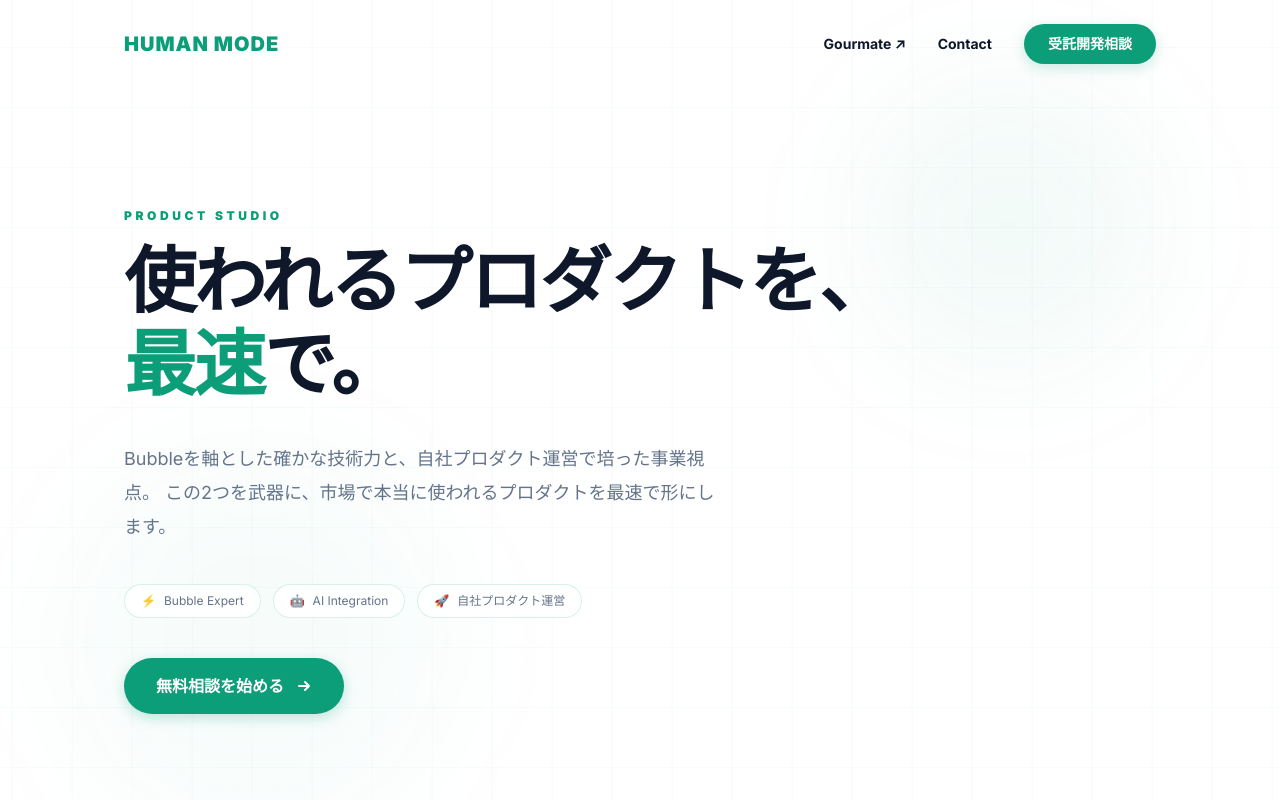
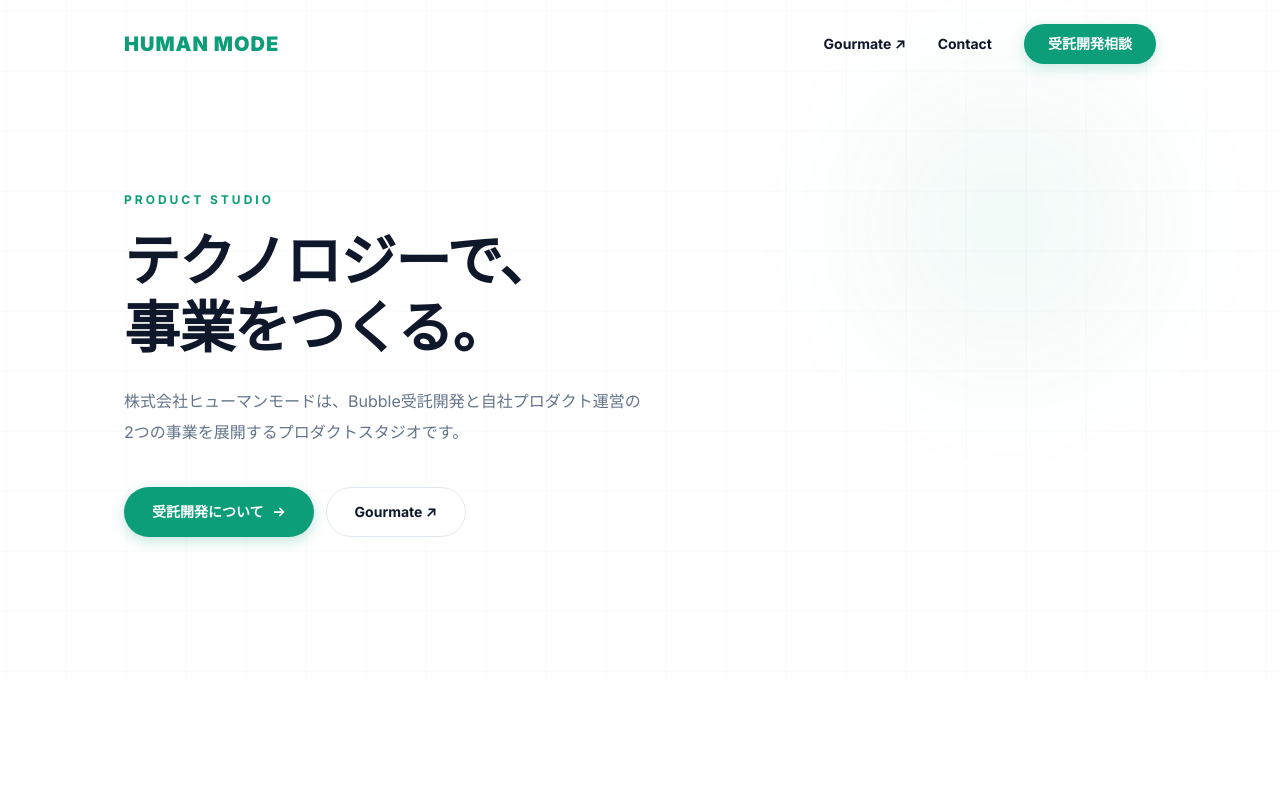
Before and after one commit to ogura-ux/human-mode-site, a Next.js app: page / in a window 1280 px wide. Shown: the top 800 px of the page. Built offline with nearby package versions, Linux system fonts and the light colour scheme.

Commit message:
Corporate page: simplify to company introduction level
Remove Philosophy/Why Us section, rewrite Hero to corporate intro copy.
Dev LP strategy content will be applied to /dev separately.

Co-Authored-By: Claude Opus 4.6 <noreply@anthropic.com>

```diff
--- a/src/app/page.tsx
+++ b/src/app/page.tsx
@@ -1,6 +1,5 @@
 import Header from "@/components/Header";
 import Hero from "@/components/Hero";
-import Mission from "@/components/Mission";
 import Services from "@/components/Services";
 import GourmateProduct from "@/components/GourmateProduct";
 import CompanyOverview from "@/components/CompanyOverview";
@@ -13,7 +12,6 @@ export default function Home() {
       <Header />
       <main>
         <Hero />
-        <Mission />
         <Services />
         <GourmateProduct />
         <CompanyOverview />
--- a/src/components/Hero.tsx
+++ b/src/components/Hero.tsx
@@ -2,85 +2,66 @@
 
 import { motion } from "framer-motion";
 import Link from "next/link";
-import SectionLabel from "./ui/SectionLabel";
-
-const badges = [
-  { label: "Bubble Expert", icon: "⚡" },
-  { label: "AI Integration", icon: "🤖" },
-  { label: "自社プロダクト運営", icon: "🚀" },
-];
 
 export default function Hero() {
   return (
-    <section className="relative pt-40 pb-32 sm:pt-52 sm:pb-40 gradient-mesh grid-pattern overflow-hidden">
-      {/* Decorative blurred circles */}
+    <section className="relative pt-40 pb-28 sm:pt-48 sm:pb-36 gradient-mesh grid-pattern overflow-hidden">
       <div className="absolute top-20 right-[10%] w-72 h-72 bg-brand/5 rounded-full blur-3xl" />
-      <div className="absolute bottom-10 left-[5%] w-96 h-96 bg-brand/3 rounded-full blur-3xl" />
 
       <div className="max-w-[1080px] mx-auto px-4 sm:px-6 relative">
-        <motion.div
-          initial={{ opacity: 0, y: 40 }}
+        <motion.p
+          className="text-brand font-bold text-xs tracking-[0.25em] uppercase mb-5"
+          initial={{ opacity: 0, y: 20 }}
           animate={{ opacity: 1, y: 0 }}
-          transition={{ duration: 0.8, ease: "easeOut" }}
+          transition={{ duration: 0.6 }}
         >
-          <SectionLabel>Product Studio</SectionLabel>
-        </motion.div>
+          Product Studio
+        </motion.p>
 
         <motion.h1
-          className="text-[clamp(2.2rem,6vw,4.5rem)] font-black text-primary leading-[1.15] tracking-[-0.03em] mb-6 sm:mb-9"
-          initial={{ opacity: 0, y: 40 }}
+          className="text-[clamp(2rem,5vw,3.5rem)] font-black text-primary leading-[1.2] tracking-[-0.02em] mb-6"
+          initial={{ opacity: 0, y: 30 }}
           animate={{ opacity: 1, y: 0 }}
-          transition={{ duration: 0.8, delay: 0.15, ease: "easeOut" }}
+          transition={{ duration: 0.7, delay: 0.1 }}
         >
-          使われるプロダクトを、
+          テクノロジーで、
           <br />
-          <span className="text-brand">最速</span>で。
+          事業をつくる。
         </motion.h1>
 
         <motion.p
-          className="text-base sm:text-lg text-text-light max-w-[600px] leading-[1.9] mb-8 sm:mb-10"
-          initial={{ opacity: 0, y: 40 }}
+          className="text-sm sm:text-base text-text-light max-w-[520px] leading-[1.9] mb-10"
+          initial={{ opacity: 0, y: 30 }}
           animate={{ opacity: 1, y: 0 }}
-          transition={{ duration: 0.8, delay: 0.3, ease: "easeOut" }}
+          transition={{ duration: 0.7, delay: 0.2 }}
         >
-          Bubbleを軸とした確かな技術力と、自社プロダクト運営で培った事業視点。
-          この2つを武器に、市場で本当に使われるプロダクトを最速で形にします。
+          株式会社ヒューマンモードは、Bubble受託開発と自社プロダクト運営の
+          2つの事業を展開するプロダクトスタジオです。
         </motion.p>
 
         <motion.div
+          className="flex flex-wrap gap-3"
           initial={{ opacity: 0, y: 20 }}
           animate={{ opacity: 1, y: 0 }}
-          transition={{ duration: 0.5, delay: 0.4 }}
-          className="flex gap-3 mb-10 flex-wrap"
-        >
-          {badges.map((badge, i) => (
-            <motion.span
-              key={badge.label}
-              initial={{ opacity: 0, scale: 0.9 }}
-              animate={{ opacity: 1, scale: 1 }}
-              transition={{ duration: 0.4, delay: 0.5 + i * 0.08 }}
-              className="inline-flex items-center gap-2 text-xs px-4 py-2 rounded-full border border-brand/15 bg-white/80 text-text-light backdrop-blur-sm"
-            >
-              <span>{badge.icon}</span>
-              {badge.label}
-            </motion.span>
-          ))}
-        </motion.div>
-
-        <motion.div
-          initial={{ opacity: 0, y: 20 }}
-          animate={{ opacity: 1, y: 0 }}
-          transition={{ duration: 0.6, delay: 0.6 }}
+          transition={{ duration: 0.6, delay: 0.35 }}
         >
           <Link
-            href="#contact"
-            className="inline-flex items-center gap-2 bg-brand text-white px-7 sm:px-8 py-3.5 sm:py-4 rounded-full font-bold text-sm sm:text-base shadow-[0_4px_14px_rgba(12,157,121,0.25)] hover:shadow-[0_6px_20px_rgba(12,157,121,0.4)] hover:-translate-y-0.5 transition-all"
+            href="/dev"
+            className="inline-flex items-center gap-2 bg-brand text-white px-7 py-3.5 rounded-full font-bold text-sm shadow-[0_4px_14px_rgba(12,157,121,0.25)] hover:shadow-[0_6px_20px_rgba(12,157,121,0.4)] hover:-translate-y-0.5 transition-all"
           >
-            無料相談を始める
-            <svg width="16" height="16" viewBox="0 0 16 16" fill="none" className="ml-1">
+            受託開発について
+            <svg width="14" height="14" viewBox="0 0 16 16" fill="none">
               <path d="M3 8h10M9 4l4 4-4 4" stroke="currentColor" strokeWidth="2" strokeLinecap="round" strokeLinejoin="round" />
             </svg>
           </Link>
+          <a
+            href="https://gourmate-welcome.com/"
+            target="_blank"
+            rel="noopener noreferrer"
+            className="inline-flex items-center gap-2 bg-white text-primary px-7 py-3.5 rounded-full font-bold text-sm border border-slate-200 hover:border-brand hover:-translate-y-0.5 transition-all"
+          >
+            Gourmate ↗
+          </a>
         </motion.div>
       </div>
     </section>
```
